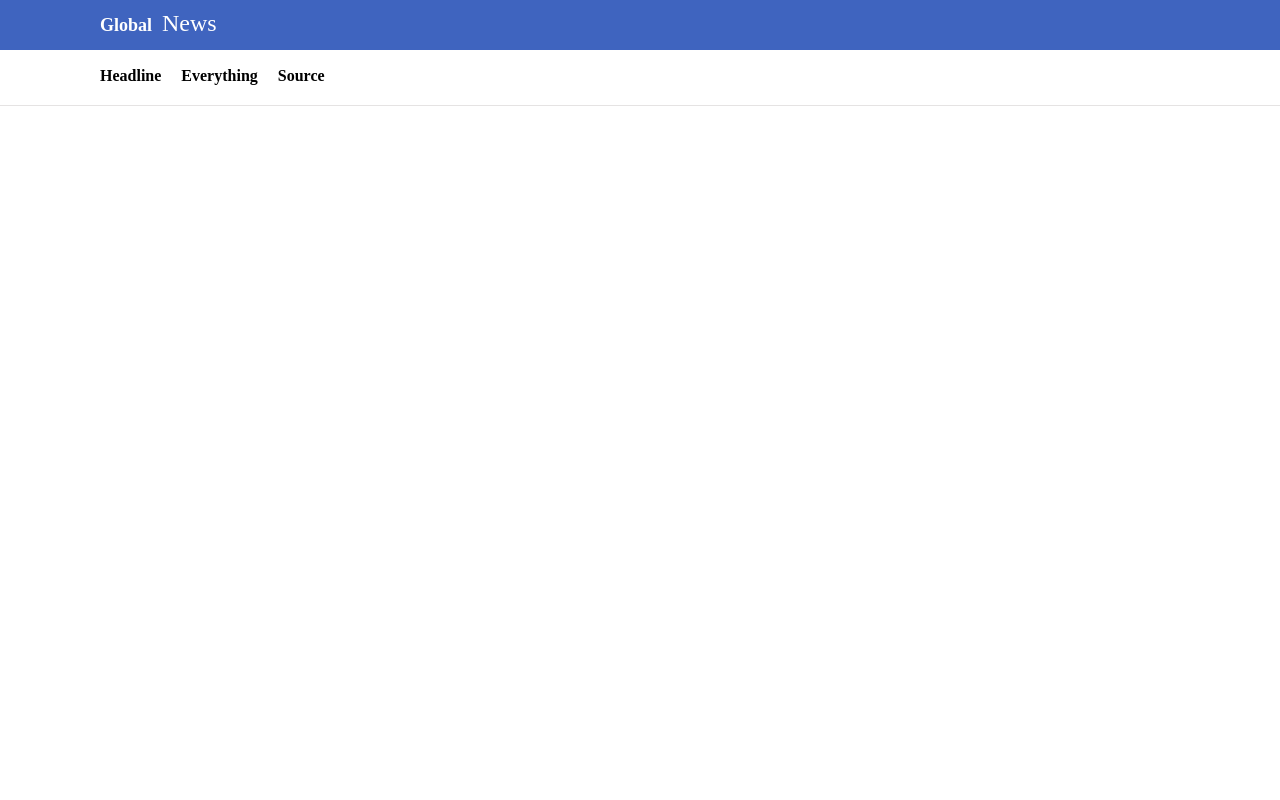
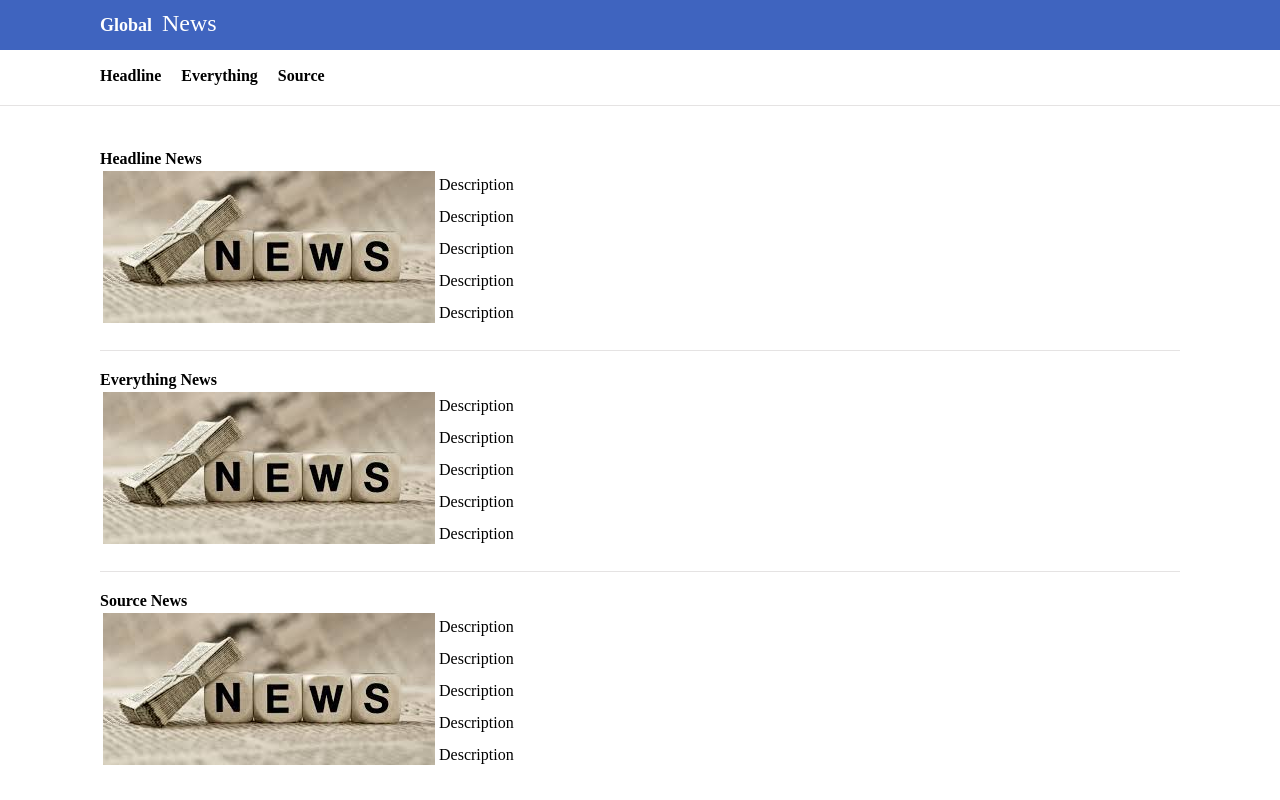
Before and after one commit to doowankim/public-news, a React (Create React App) app: page / in a window 1280 px wide. Built offline with nearby package versions, Linux system fonts and the light colour scheme; no server answers.

Commit message:
메인 페이지 디자인 진행

```diff
--- a/src/component/Header/styles.tsx
+++ b/src/component/Header/styles.tsx
@@ -5,7 +5,6 @@ export const Container = styled.div`
 	width: 100%;
 	height: 50px;
 	background-color: #3f64bf;
-	/* padding: 10px 40px; */
 `;
 
 export const Logo = styled.div`
--- a/src/container/Home/index.tsx
+++ b/src/container/Home/index.tsx
@@ -21,7 +21,7 @@ function Home() {
 
 	return (
 		<Styled.Container>
-			{/* <Styled.HeadlineBox>
+			<Styled.Box>
 				<Styled.Title>Headline News</Styled.Title>
 				<Styled.Table>
 					<tbody>
@@ -45,7 +45,59 @@ function Home() {
 						</tr>
 					</tbody>
 				</Styled.Table>
-			</Styled.HeadlineBox> */}
+			</Styled.Box>
+			<Styled.Hr />
+			<Styled.Box>
+				<Styled.Title>Everything News</Styled.Title>
+				<Styled.Table>
+					<tbody>
+						<tr>
+							<td rowSpan={5}>
+								<Styled.Image src="/images/news.jpeg" alt="" />
+							</td>
+							<td>Description</td>
+						</tr>
+						<tr>
+							<td>Description</td>
+						</tr>
+						<tr>
+							<td>Description</td>
+						</tr>
+						<tr>
+							<td>Description</td>
+						</tr>
+						<tr>
+							<td>Description</td>
+						</tr>
+					</tbody>
+				</Styled.Table>
+			</Styled.Box>
+			<Styled.Hr />
+			<Styled.Box>
+				<Styled.Title>Source News</Styled.Title>
+				<Styled.Table>
+					<tbody>
+						<tr>
+							<td rowSpan={5}>
+								<Styled.Image src="/images/news.jpeg" alt="" />
+							</td>
+							<td>Description</td>
+						</tr>
+						<tr>
+							<td>Description</td>
+						</tr>
+						<tr>
+							<td>Description</td>
+						</tr>
+						<tr>
+							<td>Description</td>
+						</tr>
+						<tr>
+							<td>Description</td>
+						</tr>
+					</tbody>
+				</Styled.Table>
+			</Styled.Box>
 		</Styled.Container>
 	);
 }
--- a/src/container/Home/styles.tsx
+++ b/src/container/Home/styles.tsx
@@ -1,19 +1,28 @@
 import styled from 'styled-components';
 
 export const Container = styled.div`
-	margin-top: 50px;
+	width: 100%;
+	margin-top: 100px;
 `;
 
-export const HeadlineBox = styled.div``;
+export const Box = styled.div`
+	width: 1080px;
+	margin: 0 auto;
+`;
 
 export const Title = styled.div`
 	font-weight: bold;
 `;
 
-export const Table = styled.table`
-	margin: 0 auto;
-`;
+export const Table = styled.table``;
 
 export const Image = styled.img`
 	width: 100%;
 `;
+
+export const Hr = styled.div`
+	width: 1080px;
+	height: 1px;
+	background-color: #e5e3e3;
+	margin: 20px auto;
+`;
```
